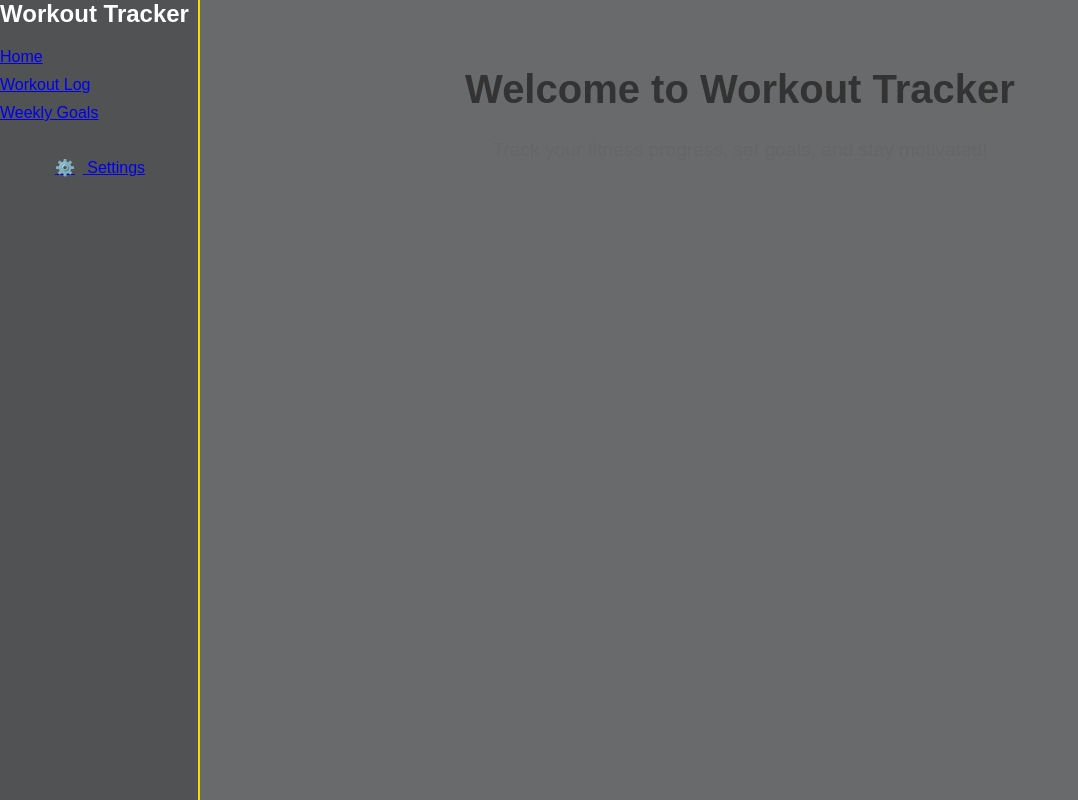
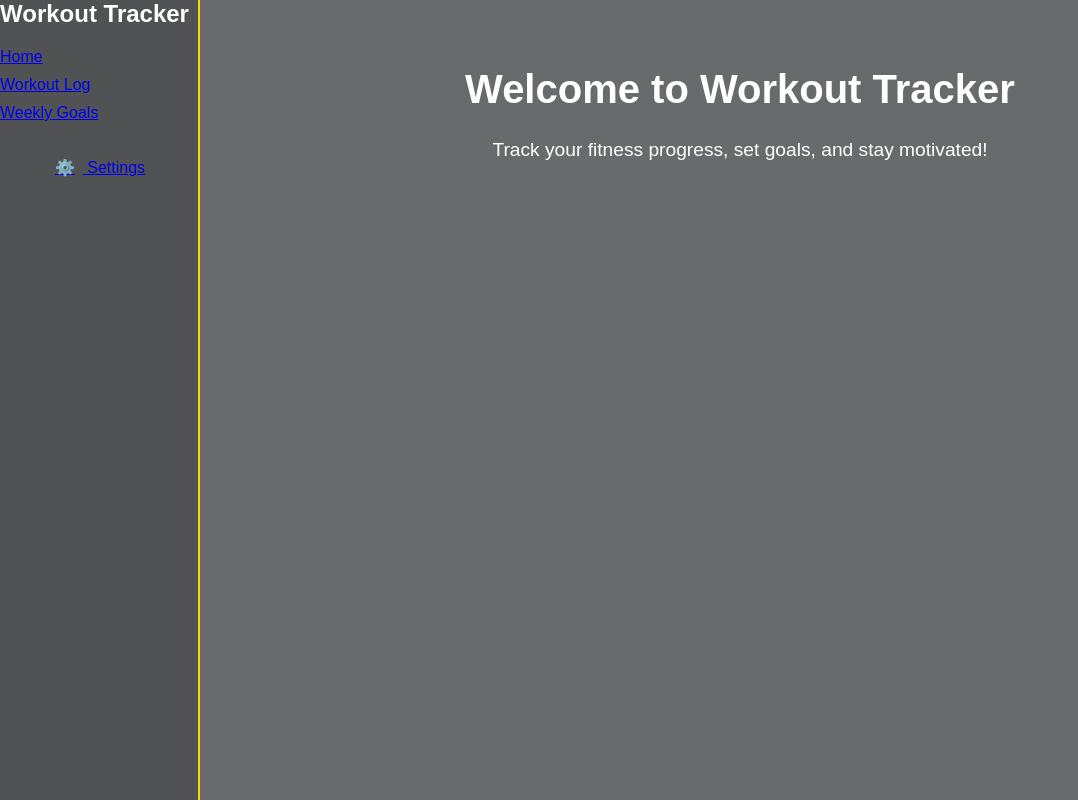
Before and after one commit to dkpunit/workout-tracker, a React (Create React App) app: page / in a window 1280 px wide. Shown: the whole page, without its empty margins (0-1078 px from the left). Built offline with nearby package versions, Linux system fonts and the light colour scheme.

Commit message:
adjusted font color to white so i can seeit

```diff
--- a/src/pages/HomePage.css
+++ b/src/pages/HomePage.css
@@ -5,10 +5,10 @@
 
   .home-page h1 {
     font-size: 2.5rem;
-    color: #333;
+    color: #ffffff;
   }
 
   .home-page p {
     font-size: 1.2rem;
-    color: #666;
+    color: #ffffff;
   }
```
